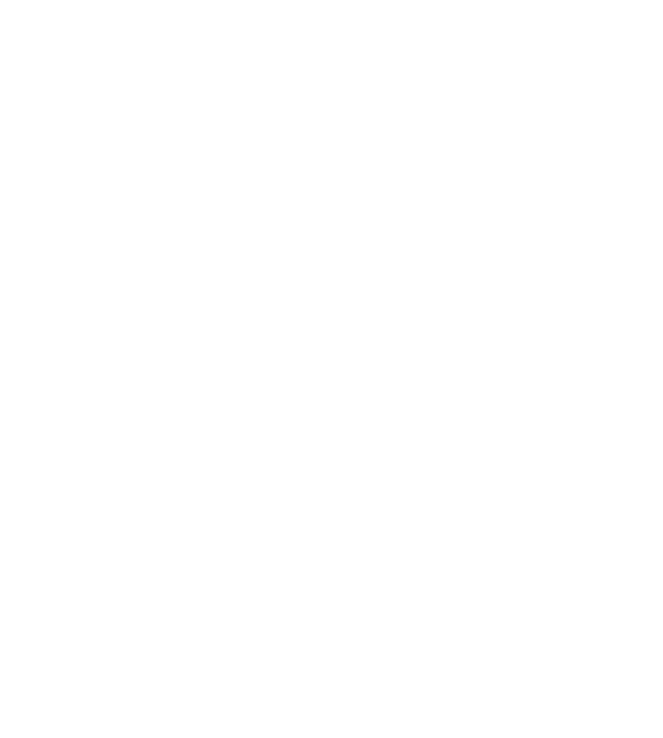
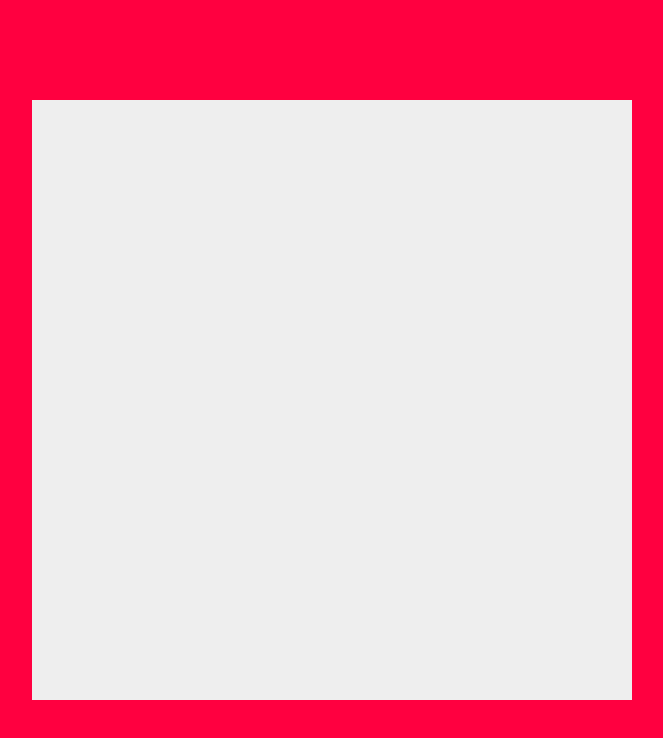
Before and after one commit to CoreyFulop/etch-a-sketch, a plain HTML site: page index.html in a window 1280 px wide. Shown: the whole page, without its empty margins (308-971 px from the left). Drawn offline with Linux system fonts and the light colour scheme.

Commit message:
Create a 16x16 grid of square divs
This forms the basis for the etch-a-sketch

```diff
--- a/css/styles.css
+++ b/css/styles.css
@@ -12,4 +12,20 @@
 body {
     margin: 0;
     padding: 0;
+    background-color: #ff0040;
 }
+
+body {
+    height: 100vh;
+    display: flex;
+    flex-direction: column;
+    justify-content: center;
+    align-items: center;
+}
+
+.sketch-container {
+    height: 600px;
+    width: 600px;
+    display: flex;
+    flex-wrap: wrap;
+}
--- a/index.html
+++ b/index.html
@@ -6,5 +6,8 @@
         <script src="./js/javascript.js" defer></script>
         <title>Etch-A-Sketch</title>
     </head>
-    <body></body>
+    <body>
+        <div class="header-container"></div>
+        <div class="sketch-container"></div>
+    </body>
 </html>
--- a/js/javascript.js
+++ b/js/javascript.js
@@ -0,0 +1,20 @@
+"use strict"
+
+// the dimensions of the sketch surface is 600px x 600px
+const primaryLength = 600;
+
+const sketchContainer = document.querySelector(".sketch-container");
+
+function createGrid(squaresPerSide, sideLength, gridContainer) {
+    let numberOfSquares = squaresPerSide ** 2;
+    for (let i = 0; i < numberOfSquares; i++) {
+        let square = document.createElement("div");
+        square.style.height = `${sideLength/squaresPerSide}px`;
+        square.style.width = `${sideLength/squaresPerSide}px`;
+        square.style.backgroundColor = "#eeeeee";
+        square.setAttribute("id", `square-${i}`);
+        gridContainer.appendChild(square);
+    }
+}
+
+createGrid(16, primaryLength, sketchContainer);
```
